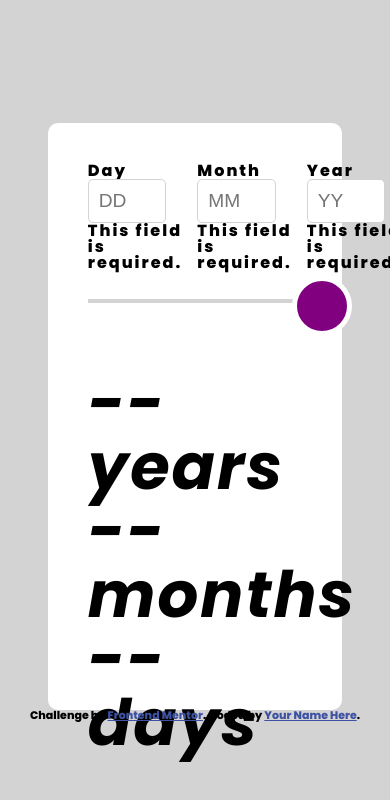
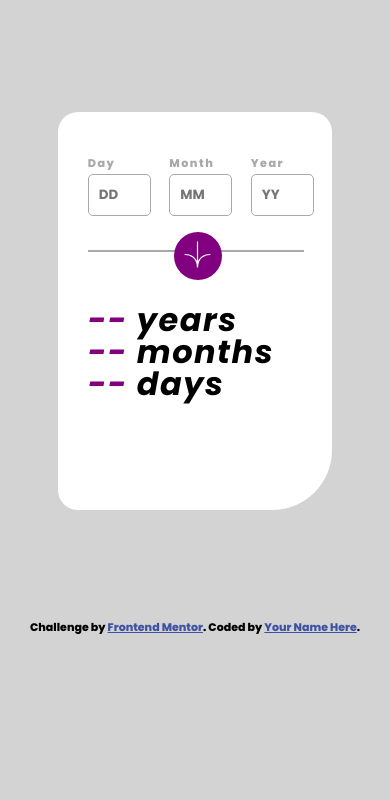
Before and after one commit to xofiaxinha/age-calculator-app, a plain HTML site: page index.html in a window 390 px wide. Drawn offline with Linux system fonts and the light colour scheme.

Commit message:
phone responsive css

```diff
--- a/assets/styles/main.css
+++ b/assets/styles/main.css
@@ -5,63 +5,95 @@ body{
     height: 100vh;
     display: flex;
     flex-direction: column;
-    justify-content: center;
     font-family: 'Poppins', sans-serif;
+    font-size: .5rem;
+    font-weight: normal;
 }
 main{
     background-color: white;
-    height: 60%;
+    height: 40%;
     width: 55%;
-    align-self: center;
-    border-radius: 10px;
-    padding: 40px;
+    margin: 7rem auto;
+    border-radius: 20px 20px 60px 20px;
+    padding: 30px;
 }
 .container{
     display: flex;
-    letter-spacing: 2px;
+    letter-spacing: 1.5px;
 }
 #input-container{
     display: flex;
     justify-content: space-between;
-    gap: 15px;
-    width: 50%;
-    font-size: 1rem;
+    gap: 30px;
+    width: 100%;
+    margin-top: 1rem;
+    font-size: .7rem;
+    color: darkgray;
 }
 #input-container .input{
     width: 100%;
 }
-.input input{
-    width: 60%;
+input{
+    width: 80%;
     padding: 10px;
-    font-size: 1.2rem;
-    border: 1px solid lightgray;
+    border: 1px solid darkgray;
+    border-width: 1px;
     border-radius: 5px;
+    margin-top: 5px;
+    font-family: 'Poppins', sans-serif;
+    font-weight: bold;
+}
+input[type=number]::-webkit-inner-spin-button {
+    -webkit-appearance: none;
+}
+.empty-input{
+    border: 1px solid red;
+    color: red;
+}
+.empty-text{
+    color: red;
+    font-family: 'Poppins', sans-serif;
 }
 #button-container{
     display: flex;
     flex-direction: column;
-    margin-top: 20px;
+    margin-top: 30px;
     position: relative;
 }
 hr{
-    border: 2px solid lightgray;
+    border: 1px solid darkgray;
     width: 100%;
 }
 #calculate-button{
-    width: 60px;
-    height: 60px;
+    width: 3rem;
+    height: 3rem;
     border-radius: 50%;
-    border: 5px solid white;
+    border: none;
     background-color: purple;
     cursor: pointer;
     position: relative;
-    top: -35px;
-    left: 95%;
+    right: 40%;
+    left: 40%;
+    bottom: 1.5rem;
     z-index: 1;
 }
+#calculate-button img{
+    width: 1.7rem;
+    height: 1.7rem;
+}
 #result-container{
+    font-size: 2rem;
     flex-direction: column;
-    font-size: 4rem;
     font-style: italic;
     font-weight: bold;
 }
+#result-container span{
+    color: purple;
+}
+.error-message{
+    color: red;
+    font-size: .5rem;
+    margin-top: 10px;
+    display: none;
+    font-style: italic;
+}
--- a/index.html
+++ b/index.html
@@ -22,24 +22,26 @@
           <label id="day-label" class="label-input">Day
           <input required type="number" name="day-input" id="day-input" class="date-input" placeholder="DD">
         </label>
-        <p class="error-message disabled" id="error-d">This field is required.</p>
+        <p class="error-message" id="error-d">This field is required.</p>
       </div>
       <div class="input">
         <label id="month-label" class="label-input">Month
           <input required type="number" name="month-input" id="month-input" class="date-input" placeholder="MM">
         </label>
-        <p class="error-message disabled" id="error-m">This field is required.</p>
+        <p class="error-message" id="error-m">This field is required.</p>
       </div>
       <div class="input">
         <label id="year-label" class="label-input">Year
           <input required type="number" name="year-input" id="year-input" class="date-input" placeholder="YY">
         </label>
-        <p class="error-message disabled" id="error-y">This field is required.</p>
+        <p class="error-message" id="error-y">This field is required.</p>
         </div>
       </div>
       <div class="container" id="button-container">
         <hr>
-        <button type="button" class="calculate" id="calculate-button"></button>
+        <button type="button" class="calculate" id="calculate-button">
+          <img src="assets/images/icon-arrow.svg" alt="arrow icon" srcset="">
+        </button>
       </div>
     <div class="container" id="result-container">
       <p class="result" id="year-result"><span class="value" id="year-value">--</span> years</p>
```
